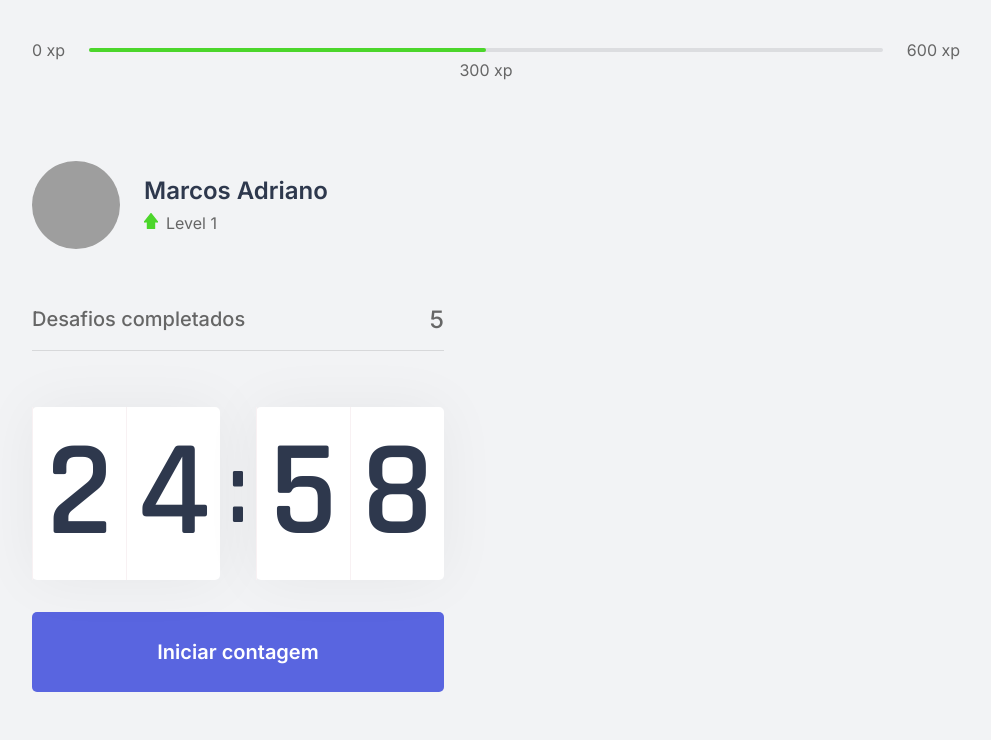
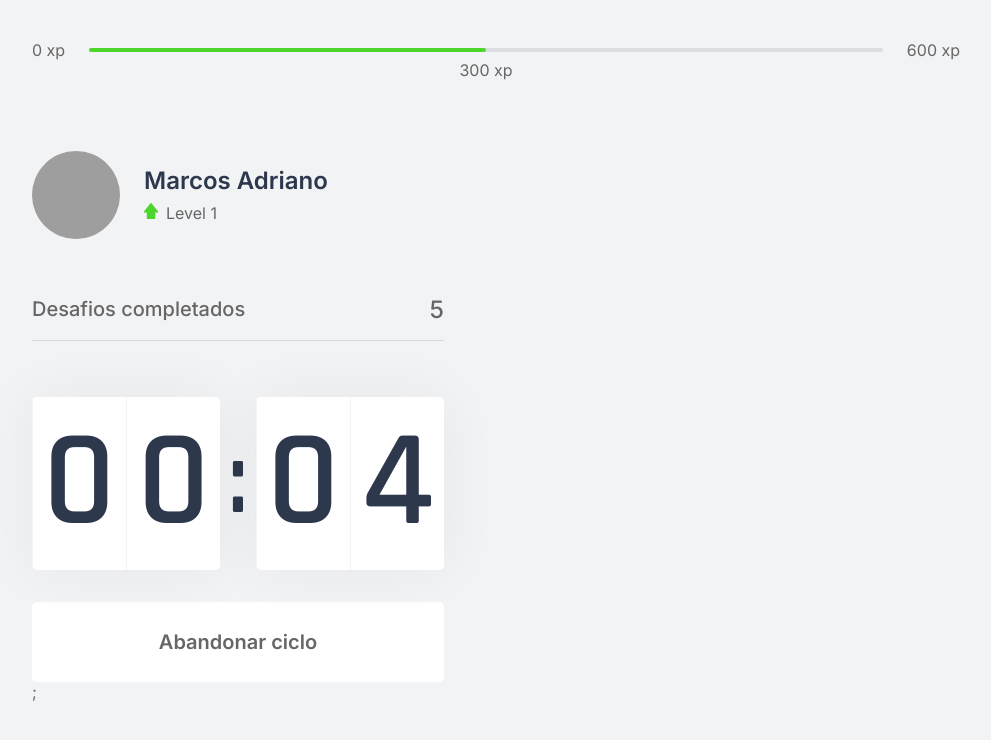
Before and after one commit to marcosadriano05/nlw4-moveit, a Next.js app: page / in a window 1280 px wide. Both pictures are taken after a click on the button "Iniciar contagem". Shown: the top 740 px of the page, without its empty margins (144-1135 px from the left). Built offline with nearby package versions, Linux system fonts and the light colour scheme; grey boxes are pictures that could not be loaded.

Commit message:
Countdown component com novas funcionalidades

```diff
--- a/src/components/Countdown.tsx
+++ b/src/components/Countdown.tsx
@@ -2,9 +2,12 @@
 
 import styles from '../styles/components/Countdown.module.css';
 
+let countdownTimeOut: NodeJS.Timeout;
+
 export function Countdown() {
-  const [time, setTime] = useState(25*60);
-  const [active, setActive] = useState(false);
+  const [time, setTime] = useState(0.1*60);
+  const [isActive, setIsActive] = useState(false);
+  const [hasFinished, setHasFinished] = useState(false);
 
   const minutes = Math.floor(time/60);
   const seconds = time%60;
@@ -13,16 +16,25 @@
   const [secondLeft, secondRight] = String(seconds).padStart(2, '0').split('');
 
   function startCountdown() {
-    setActive(true);
+    setIsActive(true);
+  }
+
+  function resetCountdown() {
+    clearTimeout(countdownTimeOut);
+    setIsActive(false);
+    setTime(0.1*60);
   }
 
   useEffect(() => {
-    setTimeout(() => {
-      if(active && time > 0) {
+    countdownTimeOut = setTimeout(() => {
+      if(isActive && time > 0) {
         setTime(time-1);
+      } else if(isActive && time === 0) {
+        setHasFinished(true);
+        setIsActive(false);
       }
     }, 1000);
-  }, [active, time]);
+  }, [isActive, time]);
 
   return(
     <div>
@@ -37,6 +49,25 @@
           <span>{secondRight}</span>
         </div>
       </div>
+      {hasFinished ? (
+        <button
+          disabled
+          type="button"
+          className={styles.countdownButton}
+        >
+          Ciclo encerrado
+      </button>
+      ) : (
+        <>
+          {isActive ? (
+            <button
+              type="button"
+              className={`${styles.countdownButton} ${styles.countdownButtonActive}`}
+              onClick={resetCountdown}
+            >
+              Abandonar ciclo
+            </button>
+          ) : (
             <button
               type="button"
               className={styles.countdownButton}
@@ -44,6 +75,9 @@
             >
               Iniciar contagem
             </button>
+          )};
+        </>
+      )}
     </div>
   );
 }
--- a/src/styles/components/Countdown.module.css
+++ b/src/styles/components/Countdown.module.css
@@ -59,6 +59,22 @@
   transition: background-color 200ms;
 }
 
-.countdownButton:hover {
+.countdownButton:not(:disabled):hover {
   background: var(--blue-dark);
 }
+
+.countdownButtonActive {
+  background: var(--white);
+  color: var(--text);
+}
+
+.countdownButtonActive:not(:disabled):hover {
+  background: var(--red);
+  color: var(--white);
+}
+
+.countdownButton:disabled {
+  background: var(--white);
+  color: var(--text);
+  cursor: not-allowed;
+}
```
Lines whose indentation alone changed are shown as unchanged.
